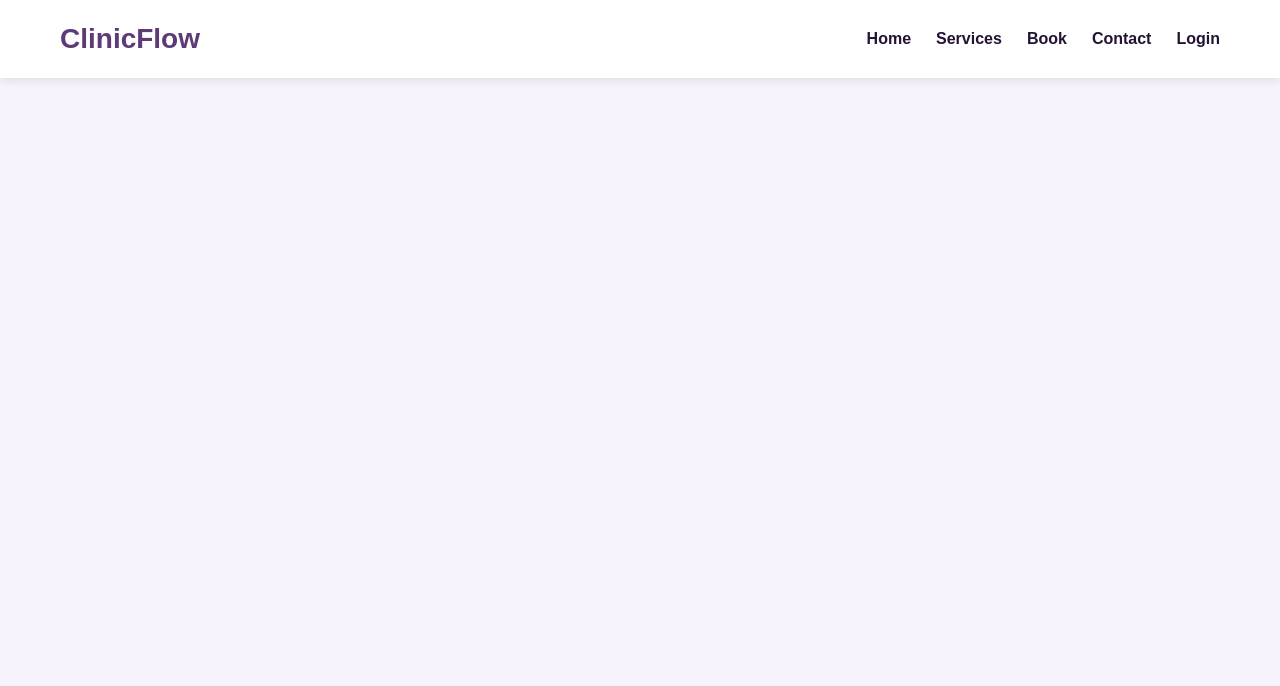
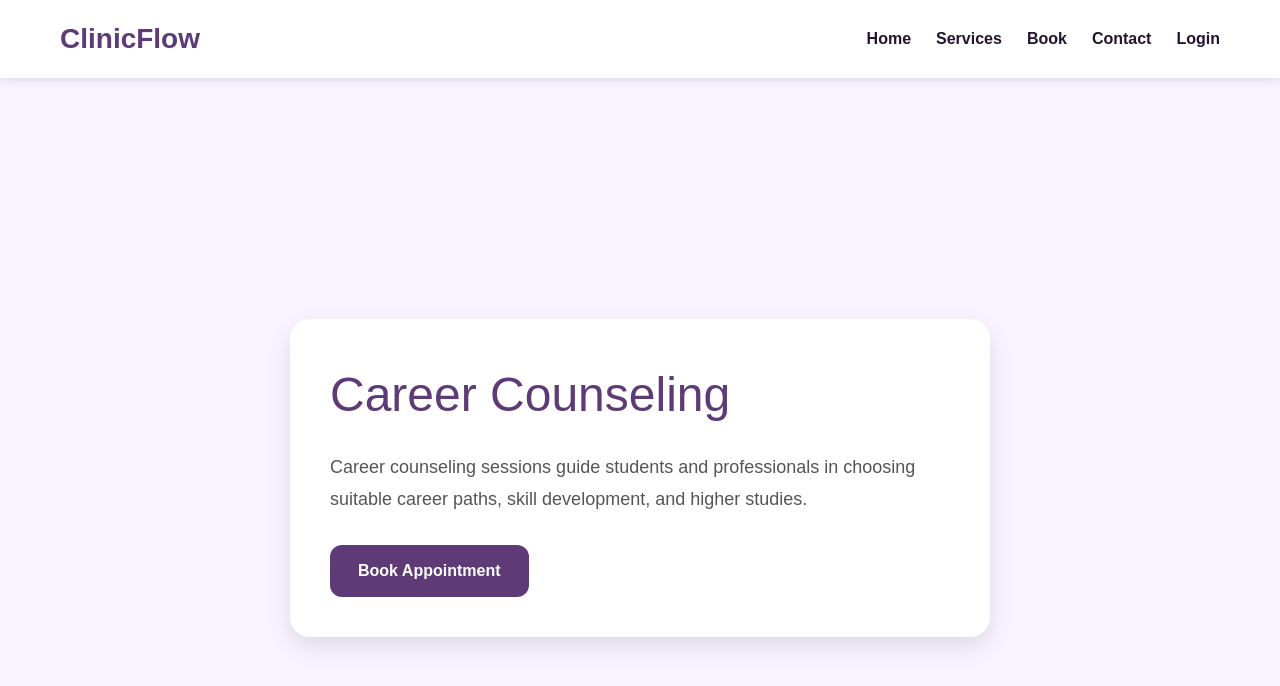
Before and after one commit to smera0609/clinicflow, a React app in the folder frontend/: page /services/career in a window 1280 px wide. Shown: the top 686 px of the page. Built offline with nearby package versions, Linux system fonts and the light colour scheme; the HTML template or start-up script is replaced by a standard one.

Commit message:
Added service details pages

```diff
--- a/frontend/src/App.jsx
+++ b/frontend/src/App.jsx
@@ -8,6 +8,7 @@ import Contact from "./pages/Contact";
 import Login from "./pages/Login";
 import BookAppointment from "./pages/BookAppointment";
 import AdminDashboard from "./pages/AdminDashboard";
+import ServiceDetails from "./pages/ServiceDetails";
 
 function App() {
   return (
@@ -29,6 +30,8 @@ function App() {
 
         <Route path="/admin" element={<AdminDashboard />} />
 
+        <Route path="/services/:serviceName" element={<ServiceDetails />} />
+
       </Routes>
 
     </BrowserRouter>
--- a/frontend/src/components/ServiceCard.jsx
+++ b/frontend/src/components/ServiceCard.jsx
@@ -1,14 +1,12 @@
-function ServiceCard(props) {
+function ServiceCard({ title, description, children }) {
   return (
     <div className="service-card">
 
-      <h3>{props.title}</h3>
+      <h3>{title}</h3>
 
-      <p>{props.description}</p>
+      <p>{description}</p>
 
-      <button className="primary-btn">
-        Learn More
-      </button>
+      {children}
 
     </div>
   );
--- /dev/null
+++ b/frontend/src/pages/ServiceDetails.jsx
@@ -0,0 +1,88 @@
+import { useParams, Link } from "react-router-dom";
+
+function ServiceDetails() {
+
+  const { serviceName } = useParams();
+
+  const serviceData = {
+    general: {
+      title: "General Consultation",
+      description:
+        "Our general consultation service helps patients discuss health concerns, receive professional advice, and schedule further treatment plans."
+    },
+
+    dental: {
+      title: "Dental Checkup",
+      description:
+        "We provide dental checkups, cleaning, oral health consultation, cavity diagnosis, and preventive dental care."
+    },
+
+    career: {
+      title: "Career Counseling",
+      description:
+        "Career counseling sessions guide students and professionals in choosing suitable career paths, skill development, and higher studies."
+    },
+
+    physiotherapy: {
+      title: "Physiotherapy",
+      description:
+        "Our physiotherapy sessions help patients recover from injuries, improve mobility, and manage rehabilitation exercises."
+    }
+  };
+
+  const service = serviceData[serviceName];
+
+  if (!service) {
+    return <h1>Service not found</h1>;
+  }
+
+  return (
+    <div
+      style={{
+        minHeight: "100vh",
+        padding: "60px 20px",
+        background: "#f8f3ff",
+        display: "flex",
+        justifyContent: "center",
+        alignItems: "center"
+      }}
+    >
+      <div
+        style={{
+          background: "white",
+          padding: "40px",
+          borderRadius: "20px",
+          maxWidth: "700px",
+          width: "100%",
+          boxShadow: "0 10px 25px rgba(0,0,0,0.1)"
+        }}
+      >
+        <h1
+          style={{
+            color: "#5e3b76",
+            marginBottom: "20px"
+          }}
+        >
+          {service.title}
+        </h1>
+
+        <p
+          style={{
+            lineHeight: "1.8",
+            color: "#555",
+            marginBottom: "30px"
+          }}
+        >
+          {service.description}
+        </p>
+
+        <Link to="/book" className="primary-btn">
+          Book Appointment
+        </Link>
+
+      </div>
+    </div>
+  );
+}
+
+export default ServiceDetails;
--- a/frontend/src/pages/Services.jsx
+++ b/frontend/src/pages/Services.jsx
@@ -1,3 +1,4 @@
+import { Link } from "react-router-dom";
 import ServiceCard from "../components/ServiceCard";
 
 function Services() {
@@ -13,22 +14,38 @@ function Services() {
         <ServiceCard
           title="General Consultation"
           description="Professional consultation and appointment management."
-        />
+        >
+          <Link to="/services/general" className="primary-btn">
+            Learn More
+          </Link>
+        </ServiceCard>
 
         <ServiceCard
           title="Dental Checkup"
           description="Book dental appointments and follow-up sessions."
-        />
+        >
+          <Link to="/services/dental" className="primary-btn">
+            Learn More
+          </Link>
+        </ServiceCard>
 
         <ServiceCard
           title="Career Counseling"
           description="Guidance sessions for students and professionals."
-        />
+        >
+          <Link to="/services/career" className="primary-btn">
+            Learn More
+          </Link>
+        </ServiceCard>
 
         <ServiceCard
           title="Physiotherapy"
           description="Track sessions and rehabilitation appointments."
-        />
+        >
+          <Link to="/services/physiotherapy" className="primary-btn">
+            Learn More
+          </Link>
+        </ServiceCard>
 
       </div>
 
```
